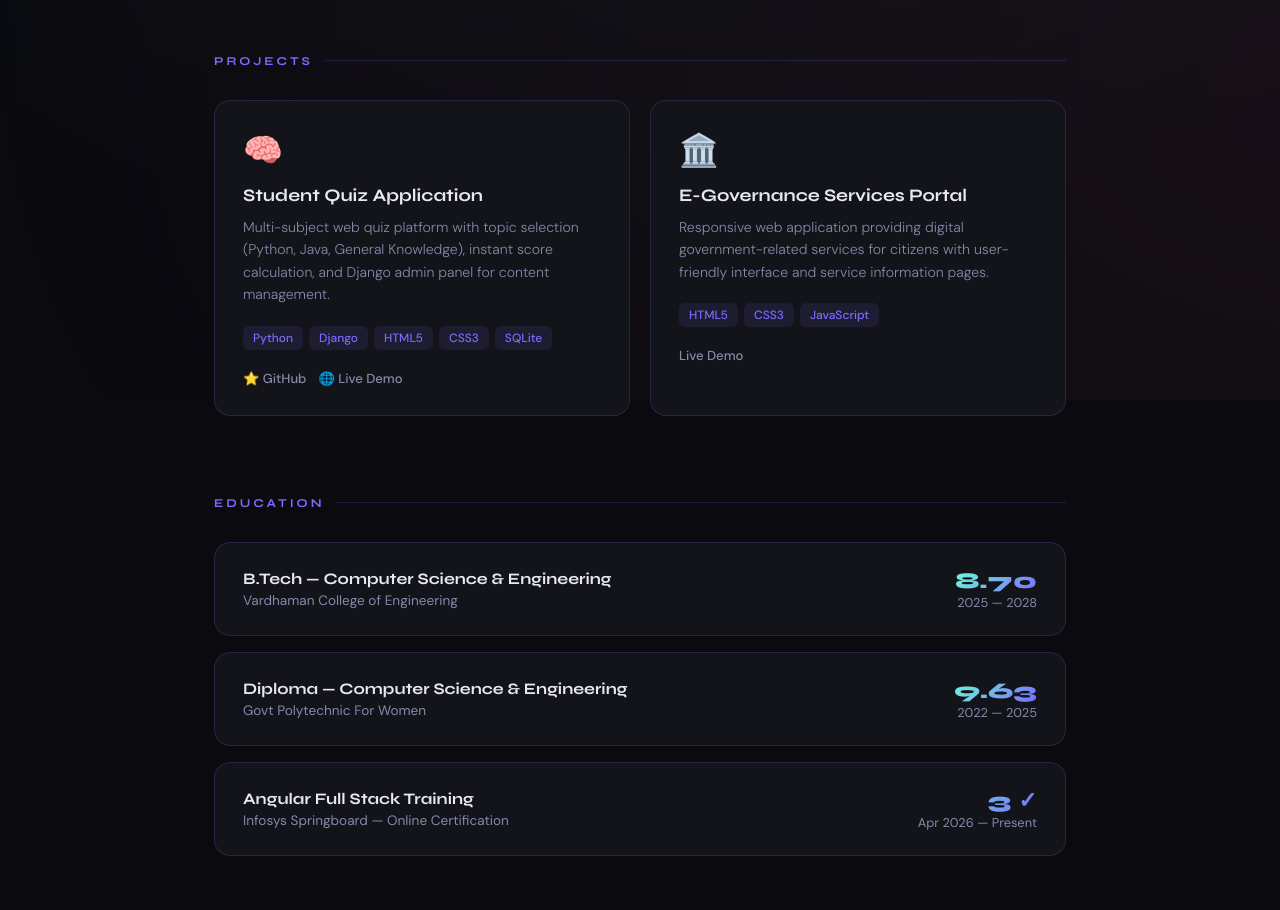
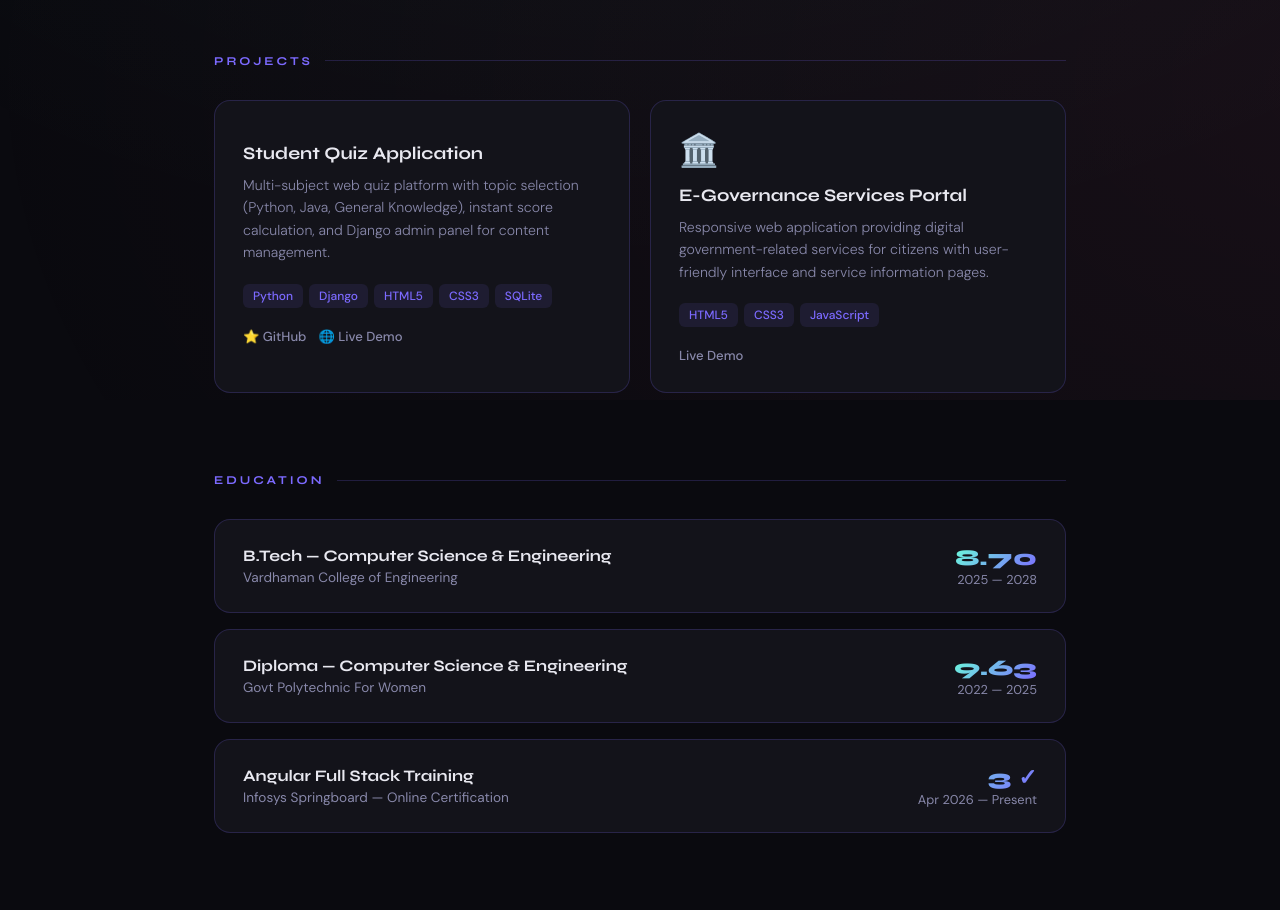
Before and after one commit to ManushaGundepangu/ManushaGundepangu.github.io, a plain HTML site: page index.html in a window 1280 px wide. Shown: the part 800-1710 px from the top of the page. Drawn offline with Linux system fonts and the light colour scheme.

Commit message:
Update index.html

```diff
--- a/index.html
+++ b/index.html
@@ -504,7 +504,7 @@
             <div class="section-title">Projects</div>
             <div class="projects-grid">
                 <div class="project-card">
-                    <span class="project-emoji">🧠</span>
+                    <span class="project-emoji"></span>
                     <h3>Student Quiz Application</h3>
                     <p>Multi-subject web quiz platform with topic selection (Python, Java, General Knowledge), instant score calculation, and Django admin panel for content management.</p>
                     <div class="project-tags">
```
